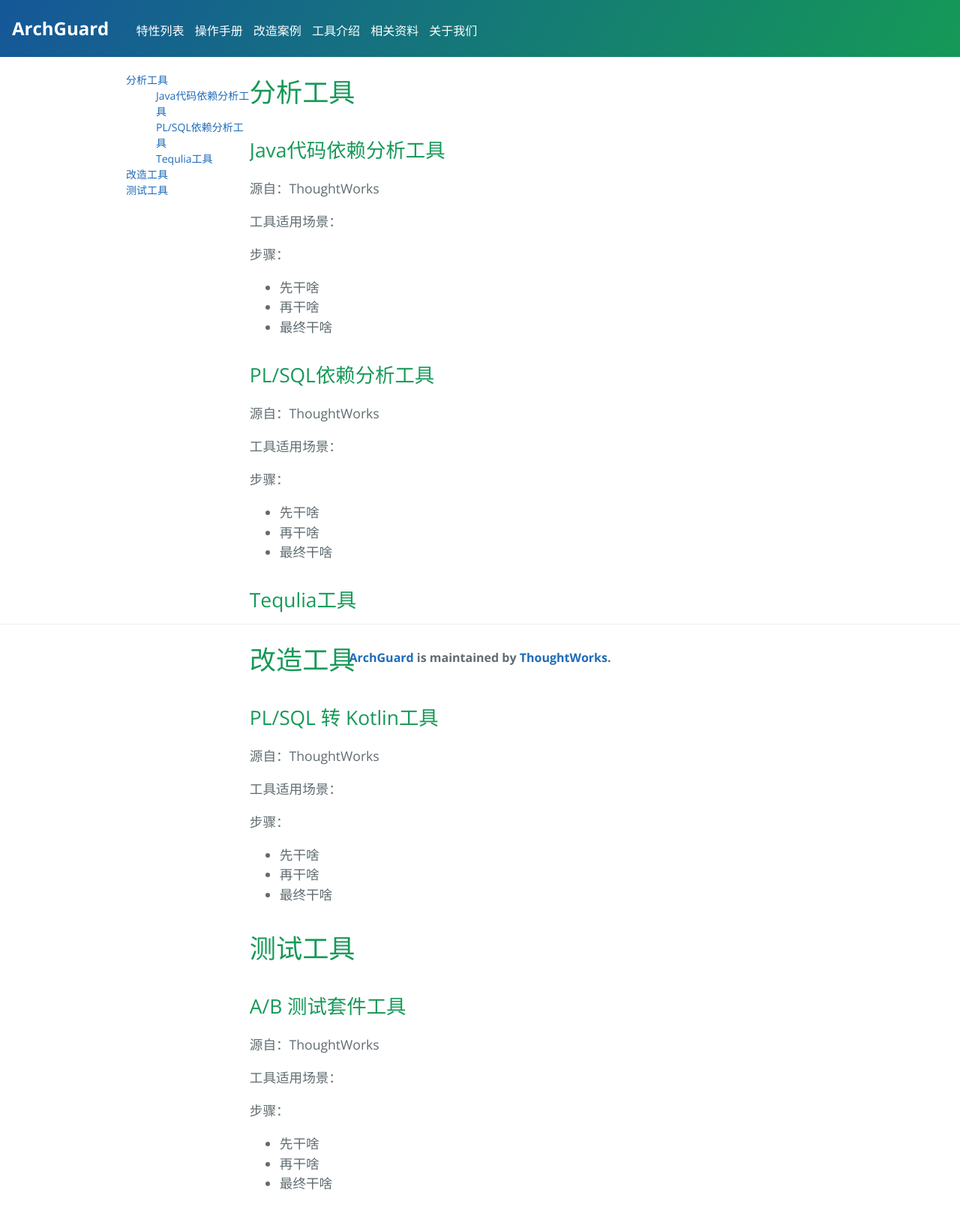
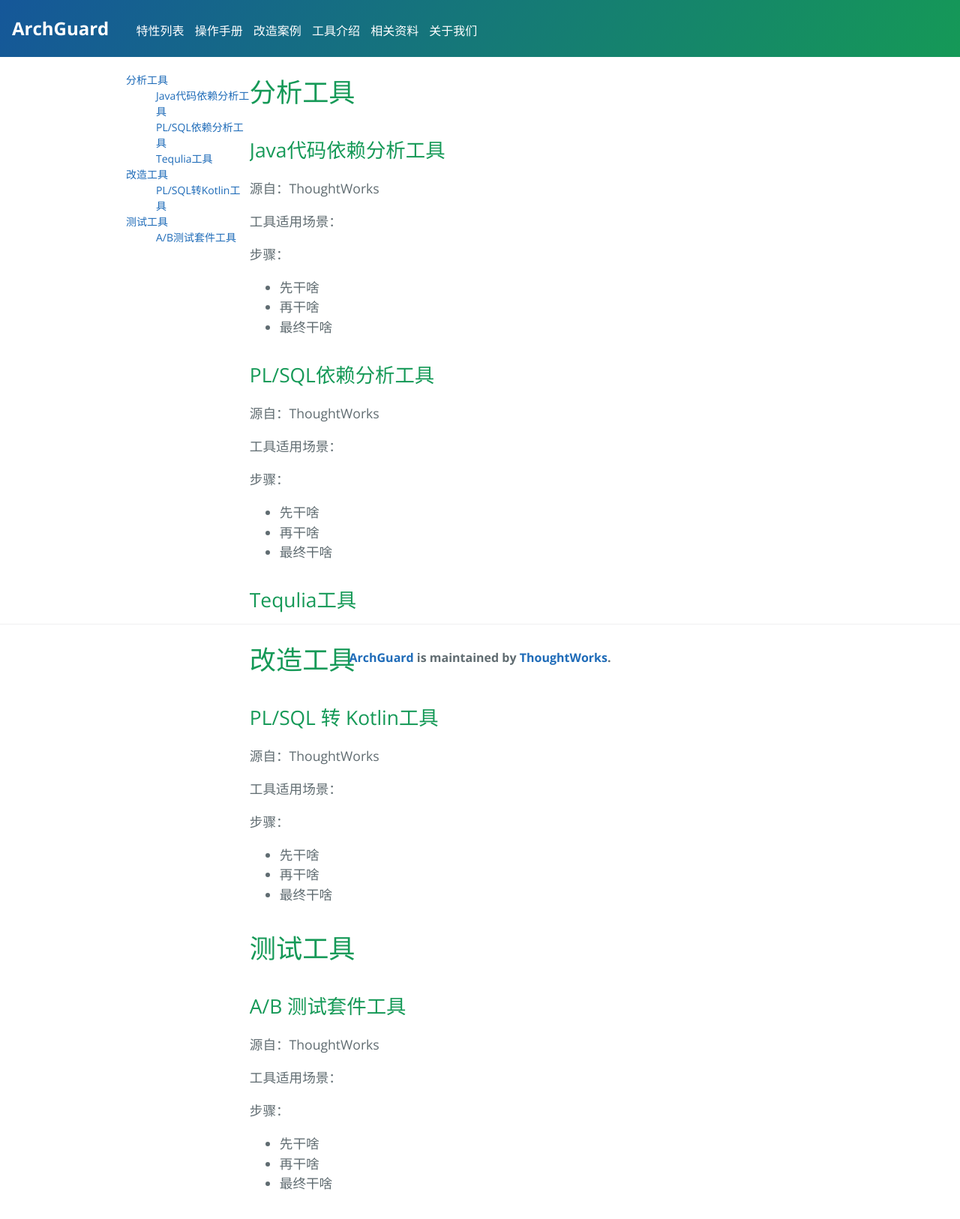
Before and after one commit to archguard/archguard.org, a Jekyll site: the page built from tools.md, in a window 1280 px wide. Shown: the top 1626 px of the page at 75% size. Built offline with Jekyll 4.4.1, drawn with Linux system fonts in a browser that asks for light colours; our own code applies the rules of GitHub Pages for plain Markdown files.

Commit message:
feat: add menu

```diff
--- a/_layouts/tool.html
+++ b/_layouts/tool.html
@@ -12,13 +12,26 @@
             <ul>
                 <li><a class="tool" id="menu-分析工具" href="/tools#分析工具" title="分析工具">分析工具</a>
                     <ul>
-                        <li><a class="tool" id="menu-java" href="/tools#java代码依赖分析工具" title="Java代码依赖分析工具">Java代码依赖分析工具</a></li>
-                        <li><a class="tool" id="menu-sql" href="/tools#plsql依赖分析工具" title="PL/SQL依赖分析工具">PL/SQL依赖分析工具</a></li>
-                        <li><a class="tool" id="menu-tequlia" href="/tools#tequlia工具" title="Tequlia工具">Tequlia工具</a></li>
+                        <li><a class="tool" id="menu-java" href="/tools#java代码依赖分析工具"
+                               title="Java代码依赖分析工具">Java代码依赖分析工具</a></li>
+                        <li><a class="tool" id="menu-sql" href="/tools#plsql依赖分析工具"
+                               title="PL/SQL依赖分析工具">PL/SQL依赖分析工具</a></li>
+                        <li><a class="tool" id="menu-tequlia" href="/tools#tequlia工具" title="Tequlia工具">Tequlia工具</a>
+                        </li>
                     </ul>
                 </li>
-                <li><a class="tool" id="menu-改造工具" href="/tools#改造工具" title="改造工具">改造工具</a></li>
-                <li><a class="tool" id="menu-测试工具" href="/tools#测试工具" title="测试工具">测试工具</a></li>
+                <li><a class="tool" id="menu-改造工具" href="/tools#改造工具" title="改造工具">改造工具</a>
+                    <ul>
+                        <li><a class="tool" id="menu-tokotlin" href="/tools#plsql-转-kotlin工具"
+                               title="PL/SQL转Kotlin工具">PL/SQL转Kotlin工具</a></li>
+                    </ul>
+                </li>
+                <li><a class="tool" id="menu-测试工具" href="/tools#测试工具" title="测试工具">测试工具</a>
+                    <ul>
+                        <li><a class="tool" id="menu-ab" href="/tools#ab-测试套件工具"
+                               title="A/B测试套件工具">A/B测试套件工具</a></li>
+                    </ul>
+                </li>
             </ul>
         </div>
         <div class="right">
```
